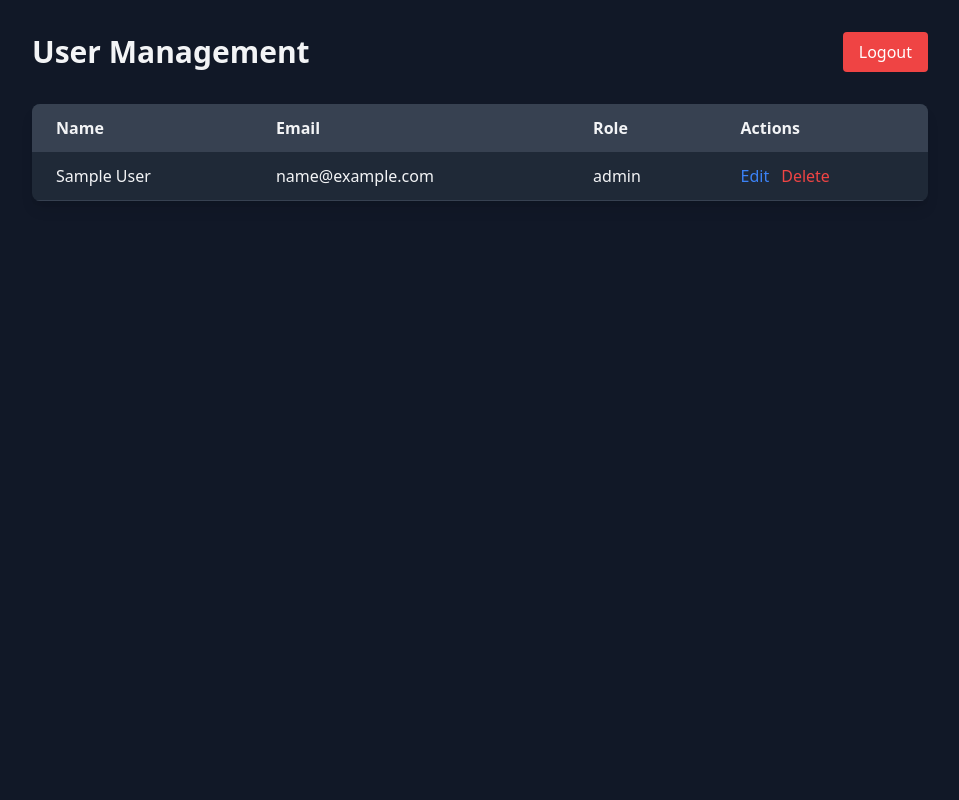
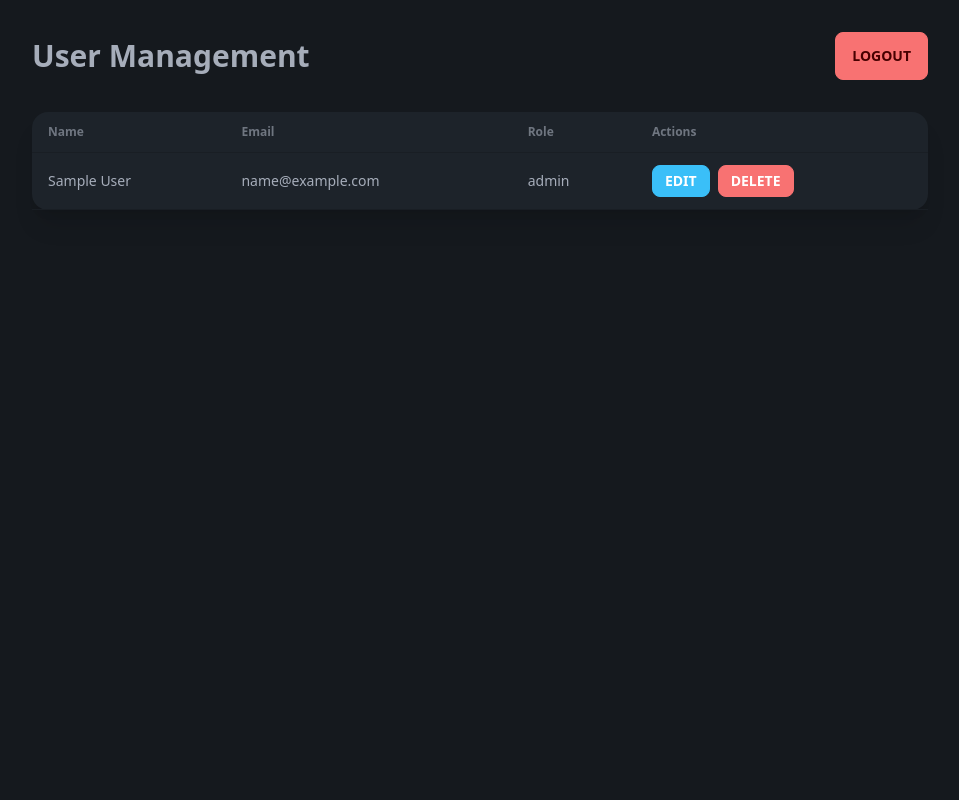
Before and after one commit to KnoWingFly/eventwebsitephp, a PHP site: page /admin/manage_user.php in a window 1280 px wide. Shown: the whole page, without its empty margins (160-1119 px from the left). Run offline with PHP 8.4, Linux system fonts and the light colour scheme; the visitor is signed in with stand-in values (Sample User, id 1); some libraries are stand-ins or nearby versions.

Commit message:
nambahin daisyui

```diff
--- a/admin/manage_user.php
+++ b/admin/manage_user.php
@@ -10,43 +10,46 @@ if ($_SESSION['role'] != 'admin') {
 $stmt = $pdo->query("SELECT id, name, email, role FROM users");
 $users = $stmt->fetchAll(PDO::FETCH_ASSOC);
 ?>
-<!-- Error Modal -->
+
 <!DOCTYPE html>
-<html lang="en">
+<html lang="en" data-theme="dark">
 <head>
     <meta charset="UTF-8">
     <meta name="viewport" content="width=device-width, initial-scale=1.0">
     <title>User Management</title>
+    <link href="https://cdn.jsdelivr.net/npm/daisyui@3.7.3/dist/full.css" rel="stylesheet" type="text/css" />
     <script src="https://cdn.tailwindcss.com"></script>
 </head>
-<body class="min-h-screen bg-gray-900 text-gray-100 p-4 sm:p-6 md:p-8">
+<body class="min-h-screen bg-base-300 p-4 sm:p-6 md:p-8">
     <div class="max-w-4xl mx-auto">
         <div class="flex flex-col sm:flex-row justify-between items-center mb-6 sm:mb-8">
             <h1 class="text-2xl sm:text-3xl font-bold mb-4 sm:mb-0">User Management</h1>
-            <a href="../index.php?page=logout" class="w-full sm:w-auto bg-red-500 hover:bg-red-700 text-white py-2 px-4 rounded text-center">
+            <a href="../index.php?page=logout" class="btn btn-error btn-sm sm:btn-md w-full sm:w-auto hover:brightness-75 transition-all duration-300">
                 Logout
             </a>
         </div>
-        <div class="bg-gray-800 rounded-lg shadow-lg overflow-x-auto">
-            <table class="w-full">
-                <thead class="bg-gray-700">
+        <div class="card bg-base-100 shadow-xl">
+            <div class="card-body p-0">
+                <div class="overflow-x-auto">
+                    <table class="table table-zebra w-full">
+                        <thead>
                             <tr>
-                        <th class="py-3 px-4 sm:px-6 text-left">Name</th>
-                        <th class="py-3 px-4 sm:px-6 text-left">Email</th>
-                        <th class="py-3 px-4 sm:px-6 text-left">Role</th>
-                        <th class="py-3 px-4 sm:px-6 text-left">Actions</th>
+                                <th>Name</th>
+                                <th class="hidden sm:table-cell">Email</th>
+                                <th class="hidden md:table-cell">Role</th>
+                                <th>Actions</th>
                             </tr>
                         </thead>
                         <tbody>
                             <?php foreach ($users as $user): ?>
-                        <tr class="border-b border-gray-700">
-                            <td class="py-3 px-4 sm:px-6"><?php echo htmlspecialchars($user['name']); ?></td>
-                            <td class="py-3 px-4 sm:px-6"><?php echo htmlspecialchars($user['email']); ?></td>
-                            <td class="py-3 px-4 sm:px-6"><?php echo htmlspecialchars($user['role']); ?></td>
-                            <td class="py-3 px-4 sm:px-6">
-                                <div class="flex flex-col sm:flex-row sm:space-x-3 space-y-2 sm:space-y-0">
-                                    <a href="edit_user.php?id=<?= $user['id'] ?>" class="text-blue-500 hover:text-blue-300 text-center sm:text-left">Edit</a>
-                                    <a href="delete_user.php?id=<?= $user['id'] ?>" class="text-red-500 hover:text-red-300 text-center sm:text-left" onclick="return confirm('Are you sure you want to delete this user?')">Delete</a>
+                                <tr>
+                                    <td><?php echo htmlspecialchars($user['name']); ?></td>
+                                    <td class="hidden sm:table-cell"><?php echo htmlspecialchars($user['email']); ?></td>
+                                    <td class="hidden md:table-cell"><?php echo htmlspecialchars($user['role']); ?></td>
+                                    <td>
+                                    <div class="flex flex-col sm:flex-row sm:space-x-2 space-y-2 sm:space-y-0">
+                                    <a href="edit_user.php?id=<?= $user['id'] ?>" class="btn btn-info btn-xs sm:btn-sm text-white hover:brightness-75 transition-all duration-300">Edit</a>
+                                    <a href="delete_user.php?id=<?= $user['id'] ?>" class="btn btn-error btn-xs sm:btn-sm text-white hover:brightness-75 transition-all duration-300" onclick="return confirm('Are you sure you want to delete this user?')">Delete</a>
                                     </div>
                                     </td>
                                 </tr>
@@ -55,5 +58,7 @@ $users = $stmt->fetchAll(PDO::FETCH_ASSOC);
                     </table>
                 </div>
             </div>
+        </div>
+    </div>
 </body>
 </html>
```
Lines whose indentation alone changed are shown as unchanged.
